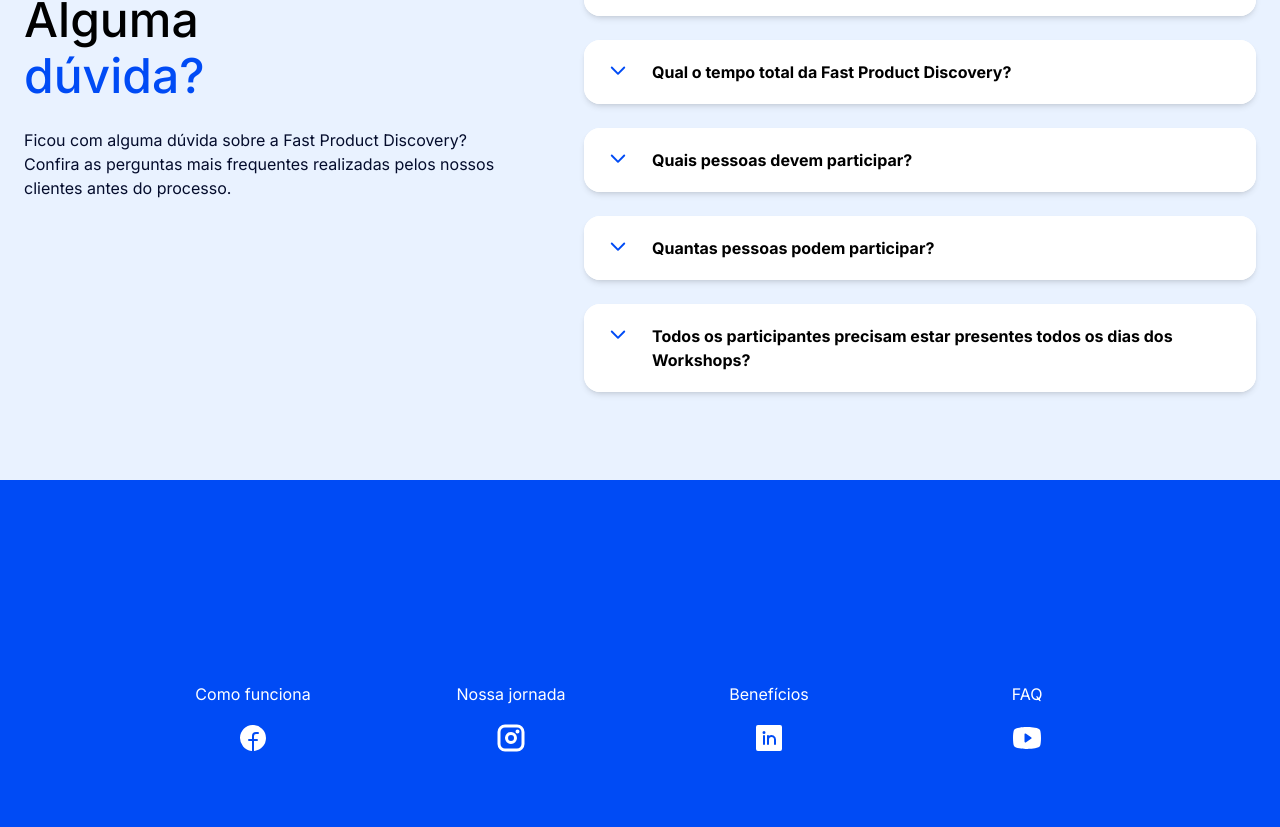
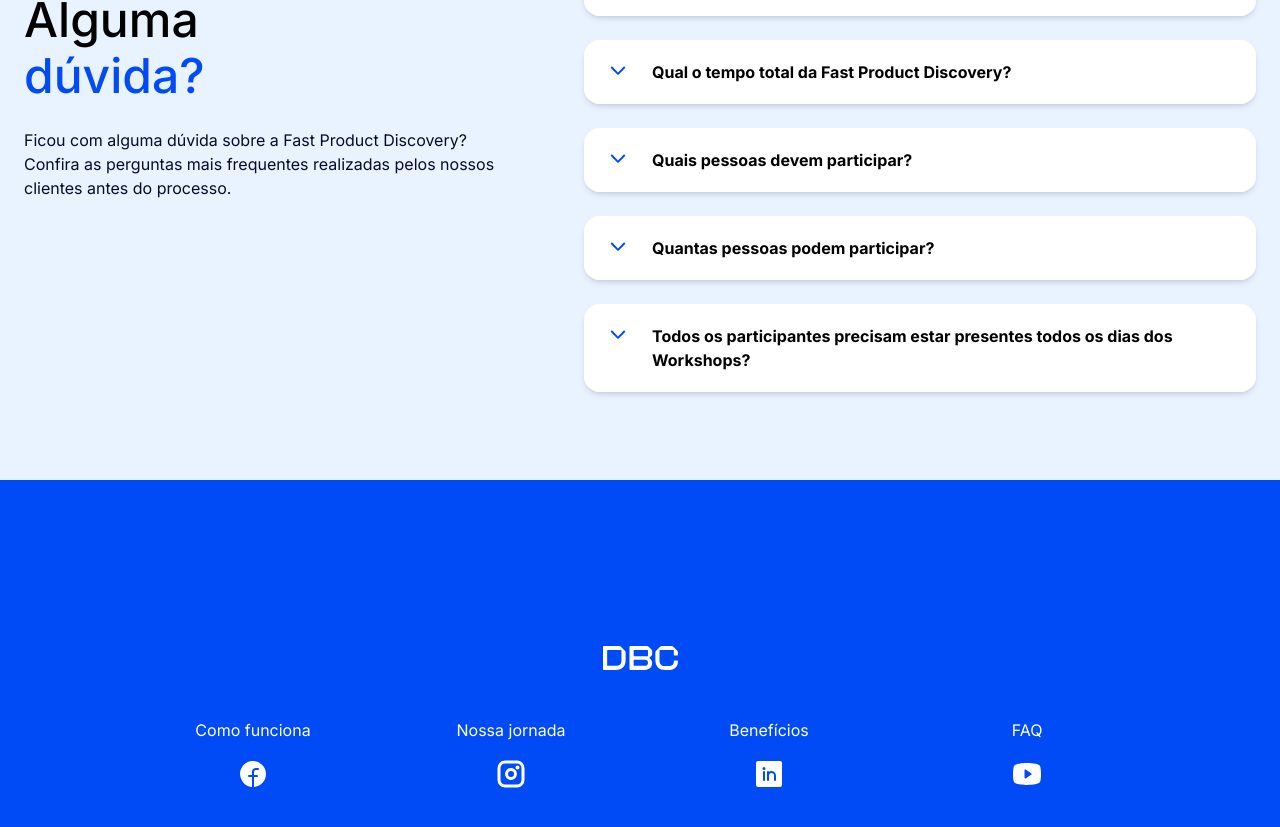
Before and after one commit to vemser/lp-fast-discovery, a Next.js app: page / in a window 1280 px wide. Shown: the part 340-1167 px from the top of the page. Built offline with nearby package versions, Linux system fonts and the light colour scheme.

Commit message:
lutando contra o vscode

```diff
--- a/components/organisms/footer/Footer.tsx
+++ b/components/organisms/footer/Footer.tsx
@@ -1,14 +1,15 @@
 import React from 'react';
 import { FacebookLogo, InstagramLogo, LinkedinLogo, YoutubeLogo } from '@phosphor-icons/react';
-
-
+import Image from 'next/image';
 
 export default function Footer() {
     return(
         <>
         <footer className="bg-brand-main text-white flex flex-col items-center justify-center w-full h-[475px]">
-            <div></div>
-      <div className="grid grid-cols-1 md:grid-cols-4 gap-2 w-full max-w-screen-lg text-center">
+            <div className="mb-4">
+              <Image src="/logo.svg" alt="DBC Company" width={80} height={80} className="mx-auto h-6 w-auto" />
+            </div>
+      <div className="grid grid-cols-1 md:grid-cols-4 gap-2 w-full max-w-screen-lg text-center pt-8">
         <div><a href="#como-funciona">Como funciona</a></div>
         <div><a href="#nossa-jornada">Nossa jornada</a></div>
         <div><a href="#beneficios">Benefícios</a></div>
@@ -20,7 +21,9 @@ export default function Footer() {
         <div className="flex justify-center"><a href="https://www.linkedin.com/company/dbc-company/mycompany/" target="_blank" rel="noopener noreferrer"><LinkedinLogo size={32} weight="fill" /></a></div>
         <div className="flex justify-center"><a href="https://www.youtube.com/@dbc.company" target="_blank" rel="noopener noreferrer"><YoutubeLogo size={32} weight="fill" /></a></div>
       </div>
+
+
     </footer>
         </>
-    )
+    );
 }
```
